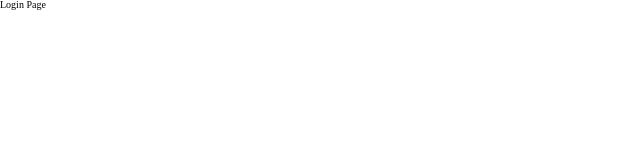
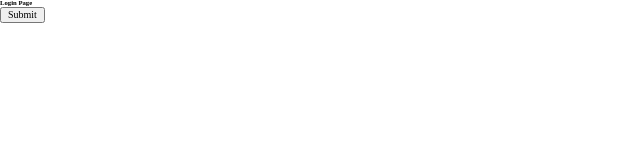
Before and after one commit to todorgarnev/react-login-assignment, a React (Vite) app: page / in a window 1280 px wide. Shown: the top 160 px of the page, without its empty margins (0-640 px from the left). Built offline with nearby package versions, Linux system fonts and the light colour scheme.

Commit message:
added router router; added tanstack query

```diff
--- a/src/App.tsx
+++ b/src/App.tsx
@@ -1,10 +1,12 @@
+import { Navigate, Route, Routes } from "react-router-dom";
 import { Login } from "@pages";
 
 function App() {
   return (
-    <>
-      <Login />
-    </>
+    <Routes>
+      <Route element={<Login />} path="/" />
+      <Route element={<Navigate to="/" />} path="*" />
+    </Routes>
   );
 }
 
--- a/src/main.tsx
+++ b/src/main.tsx
@@ -1,10 +1,26 @@
 import React from "react";
 import ReactDOM from "react-dom/client";
+import { BrowserRouter } from "react-router-dom";
+import { QueryClient, QueryClientProvider } from "@tanstack/react-query";
 import App from "./App.tsx";
 import "./index.css";
 
+const queryClient = new QueryClient({
+  defaultOptions: {
+    queries: {
+      retry: false,
+      refetchOnWindowFocus: false,
+      refetchOnReconnect: false,
+    },
+  },
+});
+
 ReactDOM.createRoot(document.getElementById("root")!).render(
   <React.StrictMode>
-    <App />
+    <QueryClientProvider client={queryClient}>
+      <BrowserRouter>
+        <App />
+      </BrowserRouter>
+    </QueryClientProvider>
   </React.StrictMode>
 );
--- a/src/pages/login/Login.tsx
+++ b/src/pages/login/Login.tsx
@@ -1,5 +1,23 @@
-import { FunctionComponent } from "react";
+import { useQuery } from "@tanstack/react-query";
+import { FunctionComponent, useEffect } from "react";
+import { axios } from "@/utils";
 
 export const Login: FunctionComponent = () => {
-  return <div>Login Page</div>;
+  const { data, refetch } = useQuery({
+    queryKey: ["submitLogin"],
+    queryFn: ({ signal }) => axios("/login", { signal }).then((res) => res.data),
+    enabled: false,
+  });
+
+  useEffect(() => {
+    console.log("data: ", data);
+  }, [data]);
+
+  return (
+    <>
+      <h6>Login Page</h6>
+
+      <button onClick={() => refetch()}>Submit</button>
+    </>
+  );
 };
--- /dev/null
+++ b/src/utils/api.ts
@@ -0,0 +1,5 @@
+import axios from "axios";
+
+export const instance = axios.create({ baseURL: "http://localhost:3000/api" });
+
+export default instance;
--- /dev/null
+++ b/src/utils/index.ts
@@ -0,0 +1 @@
+export { default as axios } from "./api";
--- a/tsconfig.json
+++ b/tsconfig.json
@@ -20,6 +20,9 @@
       "@components/*": [
         "./src/components/*"
       ],
+      "@utils/*": [
+        "./src/utils/*"
+      ],
     }
   },
 }
--- a/vite.config.ts
+++ b/vite.config.ts
@@ -10,6 +10,7 @@ export default defineConfig({
       "@": path.resolve(__dirname, "./src"),
       "@components": path.resolve(__dirname, "./src/components"),
       "@pages": path.resolve(__dirname, "./src/pages"),
+      "@utils": path.resolve(__dirname, "./src/utils"),
     },
   },
 });
```
Also changed, not shown: package.json (+7 -1 lines), 1 other file (tests, documents, lock files or other folders).
